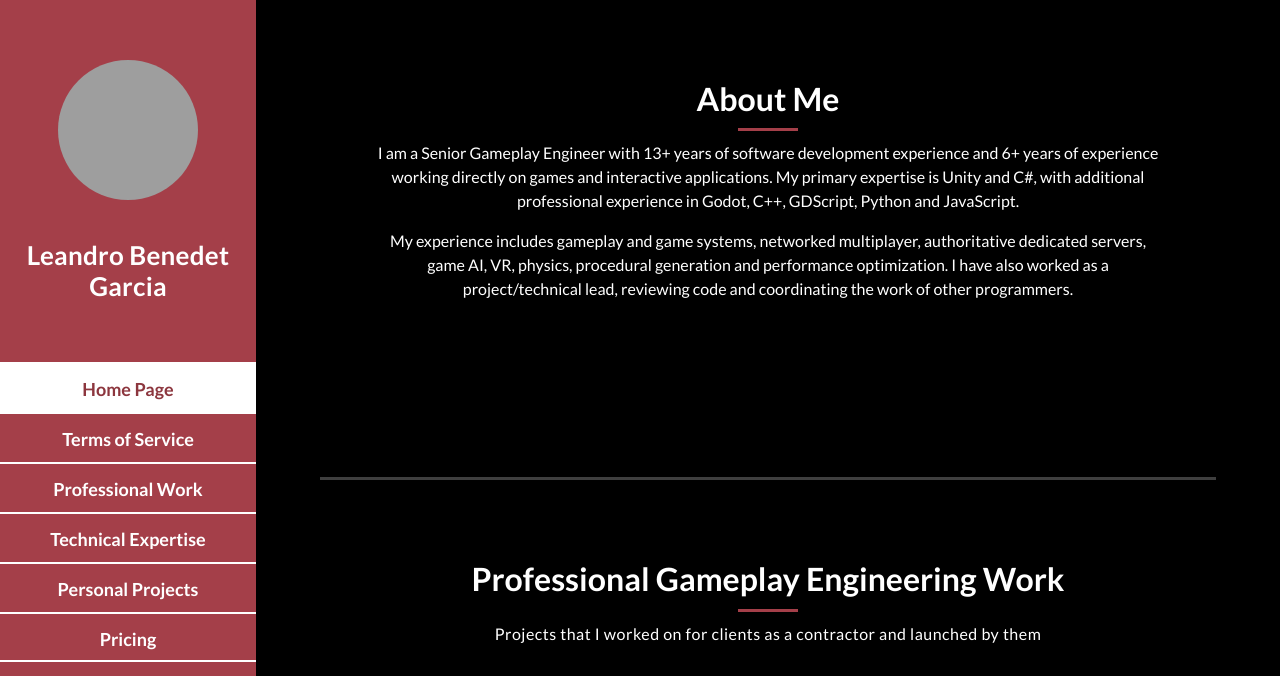
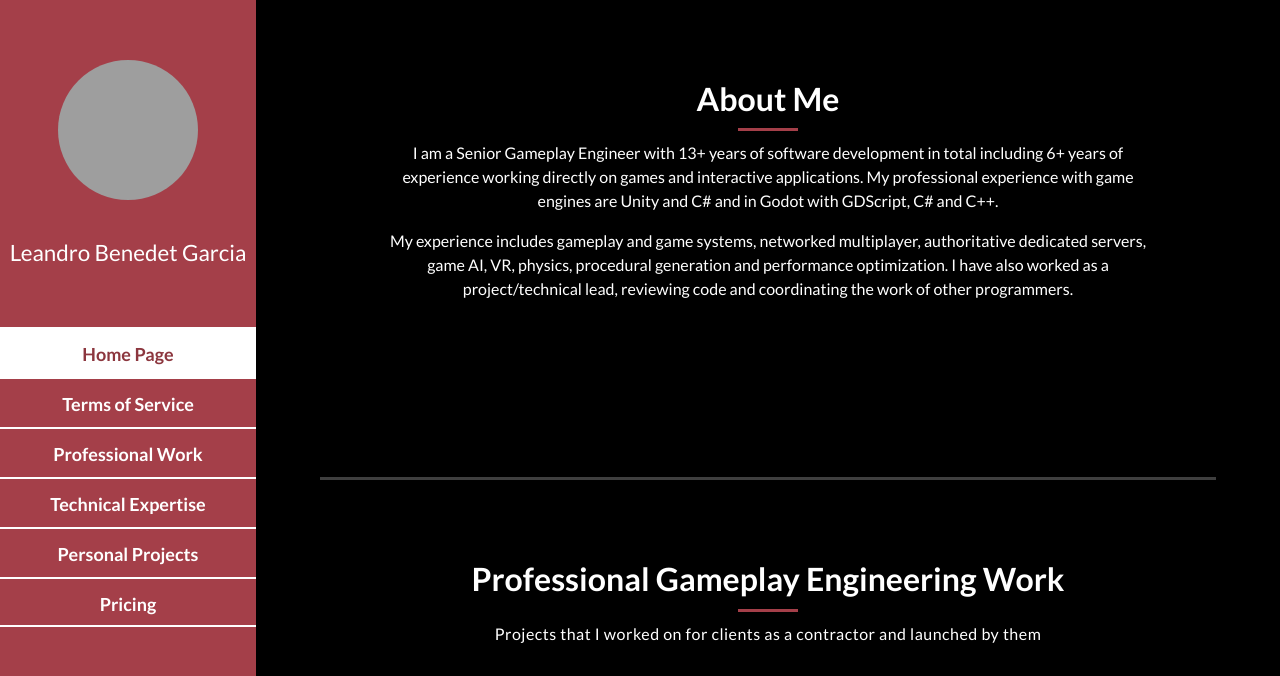
Before and after one commit to leandro-benedet-garcia/portfolio, a Jekyll site: the page built from index.html, in a window 1280 px wide and 1400 px high. Shown: the top 676 px of the window. Built offline with Jekyll 4.4.1, drawn with Linux system fonts in a browser that asks for light colours; nearby versions of some CDN libraries; some web fonts are replaced; library files that are not in the unit come from our copies; grey boxes are pictures that could not be loaded.

Commit message:
SEO improvements

```diff
--- a/_includes/navigation.html
+++ b/_includes/navigation.html
@@ -6,7 +6,7 @@
 			<a href="#"><img src="/portfolio/assets/images/author-image.jpg" alt="" /></a>
 		</div>
 		<div class="author-content">
-			<h4>Leandro Benedet Garcia</h4>
+			<h1>Leandro Benedet Garcia</h1>
 		</div>
 		<nav class="main-nav" role="navigation">
 			<ul class="main-menu">
--- a/_layouts/page.html
+++ b/_layouts/page.html
@@ -7,6 +7,7 @@
   <meta name="author" content="Leandro Benedet Garcia" />
   <meta name="google-site-verification" content="XI4ug2qWmXqyj7JrxbFe24N7PtI1mn523HtDhDaj7Go" />
   <link href="https://fonts.googleapis.com/css?family=Lato:100,300,400,700,900" rel="stylesheet" />
+  <link rel="canonical" href="https://leandro-benedet-garcia.github.io/portfolio{{ page.permalink }}" />
 
   <!-- Primary Meta Tags -->
   <title>{{ page.title }}</title>
--- a/assets/css/templatemo-style.css
+++ b/assets/css/templatemo-style.css
@@ -151,38 +151,37 @@
 
 .menu {
   left: 0px;
-}
+  color: #fff;
 
-.menu .image {
+  .image {
     margin-top: 60px;
-}
 
-.menu .image img {
+    img {
       width: 140px;
       height: 140px;
       border-radius: 50%;
       text-align: center;
     }
-
-.menu .author-content {
-  margin: 40px 0px 60px 0px;
   }
 
-.menu .author-content h4 {
+  .author-content {
+    margin: 40px 0px 60px 0px;
+
+    h1 {
+      font-size: 1.4rem;
       margin-bottom: 0px;
     }
 
-.menu .author-content div {
+    div {
       font-size: 13px;
       font-style: italic;
-  color: #fff;
+    }
   }
 
-.menu .social-network {
+  .social-network {
     margin-top: 60px;
-}
 
-.menu .social-network ul li {
+    ul li {
       margin: 0 3px;
       display: inline-block;
 
@@ -197,22 +196,20 @@
         font-size: 14px;
         transition: all 0.5s;
 
+        &:hover {
+          background-color: #fff;
+          color: #a43f49;
+        }
+
         img {
           width: 14px;
           height: 14px;
         }
       }
     }
-
-.menu .social-network ul li a:hover {
-  background-color: #fff;
-  color: #a43f49;
+  }
 }
 
-.menu .copyright-text {
-  position: relative;
-  margin-top: 60px;
-}
 
 .menu .copyright-text p {
   border-top: 1px solid rgba(250, 250, 250, 0.1);
--- a/index.html
+++ b/index.html
@@ -10,7 +10,7 @@
       <h2>About Me</h2>
       <div class="line-dec"></div>
       <p>
-        I am a Senior Gameplay Engineer with 13+ years of software development experience and 6+ years of experience working directly on games and interactive applications. My primary expertise is Unity and C#, with additional professional experience in Godot, C++, GDScript, Python and JavaScript.
+        I am a Senior Gameplay Engineer with 13+ years of software development in total including 6+ years of experience working directly on games and interactive applications. My professional experience with game engines are Unity and C# and in Godot with GDScript, C# and C++.
       </p>
       <p>
         My experience includes gameplay and game systems, networked multiplayer, authoritative dedicated servers, game AI, VR, physics, procedural generation and performance optimization. I have also worked as a project/technical lead, reviewing code and coordinating the work of other programmers.
@@ -482,7 +482,7 @@
                   <img src="/portfolio/assets/images/email.png">
                 </div>
                 <div class="col-md-8">
-                  Email: <a href="mailto://leandro.benedet.garcia@gmail.com">leandro.benedet.garcia@gmail.com</a>
+                  Email: <a href="mailto:leandro.benedet.garcia@gmail.com">leandro.benedet.garcia@gmail.com</a>
                 </div>
               </div>
             </div>
```
Also changed, not shown: other parts of index.html (+1 -1 lines). Lines whose indentation alone changed are shown as unchanged.
